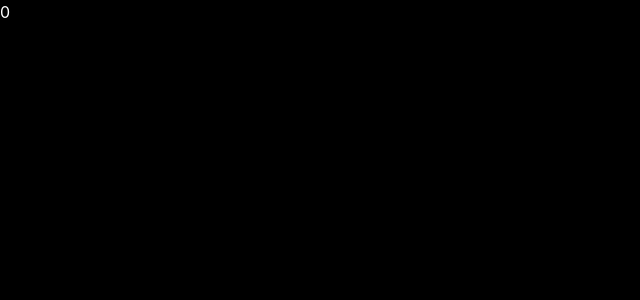
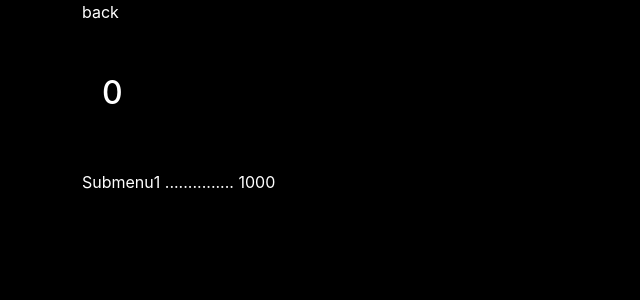
Before and after one commit to kskthedeveloper/menuapp, an Angular app: page /submenu/0 in a window 1280 px wide. Shown: the top 300 px of the page, without its empty margins (0-640 px from the left). Built offline with nearby package versions, Linux system fonts and the light colour scheme.

Commit message:
added submenu

```diff
--- a/src/app/component/sub-menu/sub-menu.component.html
+++ b/src/app/component/sub-menu/sub-menu.component.html
@@ -1 +1,15 @@
-<p style="color: white">{{title}}</p>
+<div class="container">
+  <div class="row">
+    <a [routerLink]="['/home']" style="color: white">
+      back
+    </a>
+  </div>
+
+  <div class="row menu-title">
+    <h2 style="color: white">{{title}}</h2>
+  </div>
+
+  <div class="row">
+    <p style="color: white">Submenu1 ............... 1000</p>
+  </div>
+</div>
--- a/src/app/component/sub-menu/sub-menu.component.scss
+++ b/src/app/component/sub-menu/sub-menu.component.scss
@@ -0,0 +1,5 @@
+.menu-title {
+  margin-top: 50px;
+  margin-bottom: 50px;
+  margin-left: 5px;
+}
```
